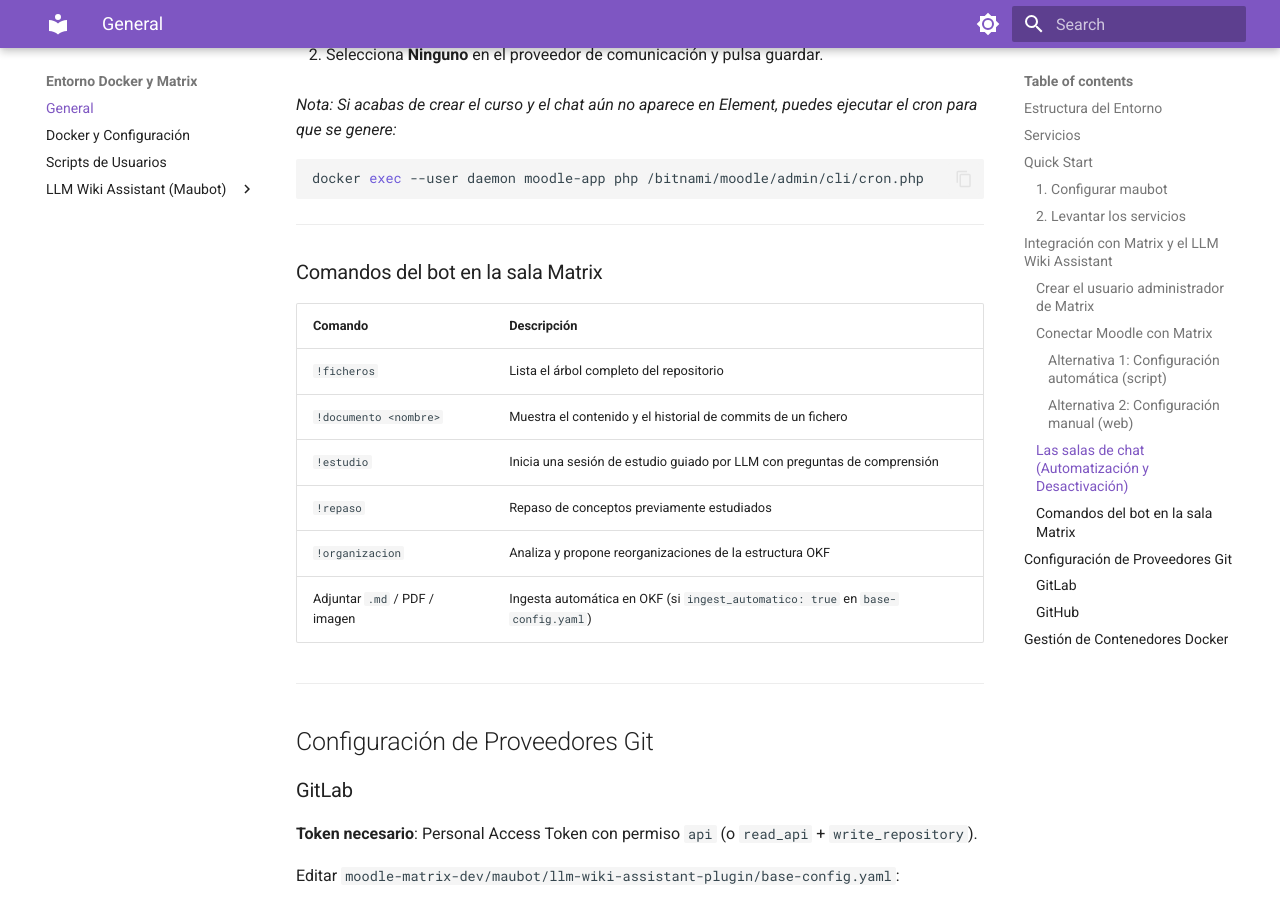
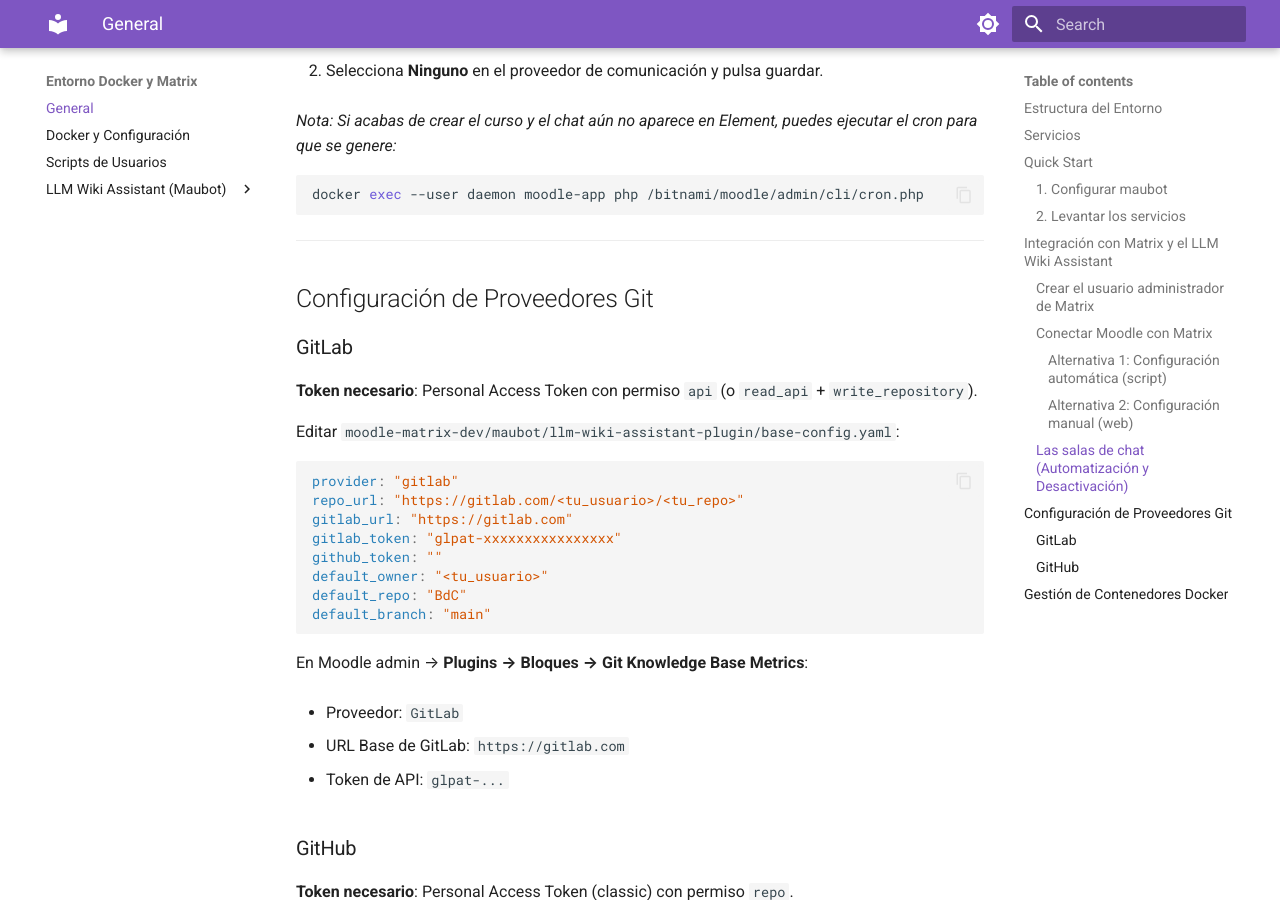
Before and after one commit to julia8873/pluginMoodleMetricas, an MkDocs documentation site: the page built from docs/moodle-matrix-dev/index.md, in a window 1280 px wide and 900 px high, scrolled down 3600 px. Built offline with MkDocs 1.6.1 and Material for MkDocs 9.7.7, drawn with Linux system fonts in a browser that asks for light colours; some of the changed text lies outside the part shown.

Commit message:
actuali<ando readme

````diff
--- a/mkdocs.yml
+++ b/mkdocs.yml
@@ -32,6 +32,7 @@
     - Docker y Configuración: moodle-matrix-dev/docker.md
     - Scripts de Usuarios: moodle-matrix-dev/usuarios/index.md
     - LLM Wiki Assistant (Maubot):
+      - Comandos del Maubot: moodle-matrix-dev/maubot/comandos_maubot.md
       - Configuración y Despliegue: moodle-matrix-dev/maubot/index.md
       - moodle-matrix-dev/maubot/llm-wiki-assistant-plugin/llm_wiki_assistant:
         - __init__.py: moodle-matrix-dev/maubot/llm-wiki-assistant-plugin/llm_wiki_assistant/__init__.md
--- a/moodle-matrix-dev/README.md
+++ b/moodle-matrix-dev/README.md
@@ -4,7 +4,7 @@
 
 ## Estructura del Entorno
 
-![Estructura del Entorno](../imagenes/diagramaMoodle.png)
+![Estructura del Entorno](/imagenes/diagramaMoodle.png)
 
 
 ```text
@@ -74,7 +74,9 @@
 <a id="matrix"></a>
 ## Integración con Matrix y el LLM Wiki Assistant
 
-> **Nota:** La creación del usuario administrador y la conexión entre Moodle y Matrix (explicadas a continuación) se realizan automáticamente al ejecutar `instalar.sh`. Solo necesitas ejecutar estos pasos manualmente si realizas la instalación paso a paso (Opción B) o si necesitas reconfigurar el entorno.
+> **Nota:** La creación del usuario administrador y la conexión entre Moodle y Matrix (explicadas a continuación) se realizan automáticamente al ejecutar `instalar.sh`.
+
+> Solo necesitas ejecutar estos pasos manualmente si realizas la instalación paso a paso (Opción B) o si necesitas reconfigurar el entorno.
 
 ---
 
@@ -132,19 +134,6 @@
 ```bash
 docker exec --user daemon moodle-app php /bitnami/moodle/admin/cli/cron.php
 ```
-
----
-
-### Comandos del bot en la sala Matrix
-
-| Comando | Descripción |
-|:---|:---|
-| `!ficheros` | Lista el árbol completo del repositorio |
-| `!documento <nombre>` | Muestra el contenido y el historial de commits de un fichero |
-| `!estudio` | Inicia una sesión de estudio guiado por LLM con preguntas de comprensión |
-| `!repaso` | Repaso de conceptos previamente estudiados |
-| `!organizacion` | Analiza y propone reorganizaciones de la estructura OKF |
-| Adjuntar `.md` / PDF / imagen | Ingesta automática en OKF (si `ingest_automatico: true` en `base-config.yaml`) |
 
 ---
 
````
Also changed, not shown: docs/moodle-matrix-dev/maubot/comandos_maubot.md (added, +58 -0 lines), test.md (added).
